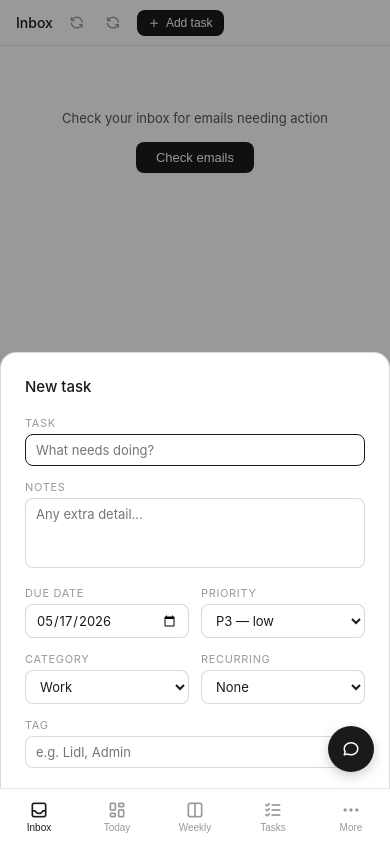
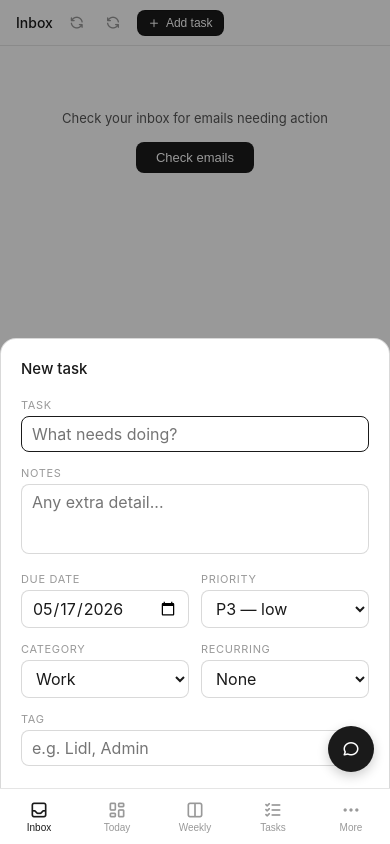
Before and after one commit to ryanballphotography/daily-hq, a website: page public/index.html in a window 390 px wide. Both pictures are taken after a click on the button "Add task". Drawn offline with Linux system fonts and the light colour scheme; no server answers.

Commit message:
Fix modal position on mobile - slide up from bottom

```diff
--- a/public/style.css
+++ b/public/style.css
@@ -314,3 +314,11 @@ body { font-family: -apple-system, BlinkMacSystemFont, 'Segoe UI', sans-serif; b
 @media (max-width: 768px) { .mobile-only { display: flex !important; } }
 .mobile-only { display: none !important; }
 @media (max-width: 768px) { .mobile-only { display: flex !important; } }
+
+@media (max-width: 768px) {
+  .modal-bg:not(.hidden) { align-items: flex-end; padding: 0; }
+  .modal { width: 100%; max-width: 100%; border-radius: 16px 16px 0 0; padding: 1.25rem 1.25rem calc(1.25rem + env(safe-area-inset-bottom)); max-height: 85dvh; overflow-y: auto; position: relative; bottom: 0; }
+  .modal-title { font-size: 15px; }
+  .modal-field input, .modal-field select, .modal-field textarea { font-size: 16px; } /* Prevents iOS zoom */
+  .modal-actions { position: sticky; bottom: 0; background: var(--bg); padding-top: 0.75rem; margin-top: 0.5rem; }
+}
```
